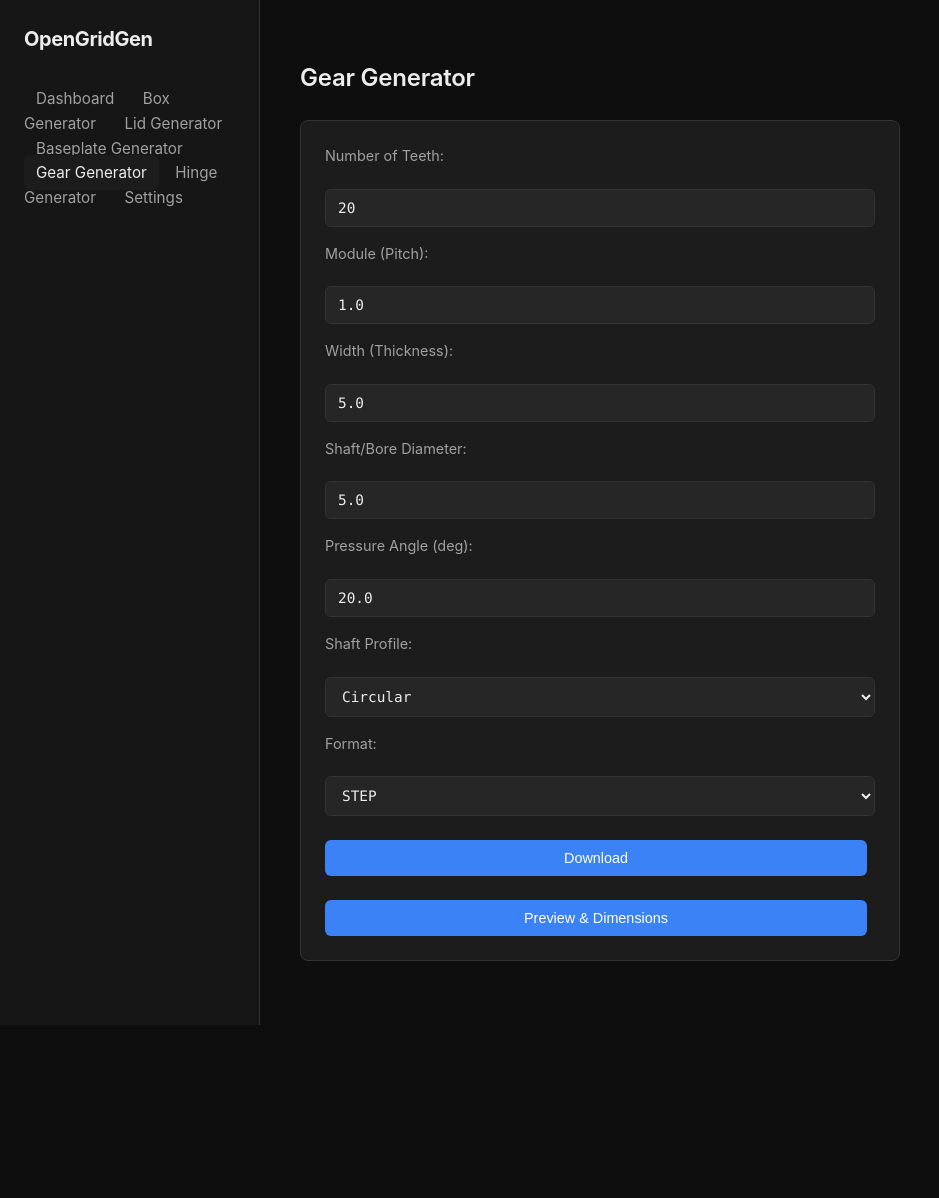
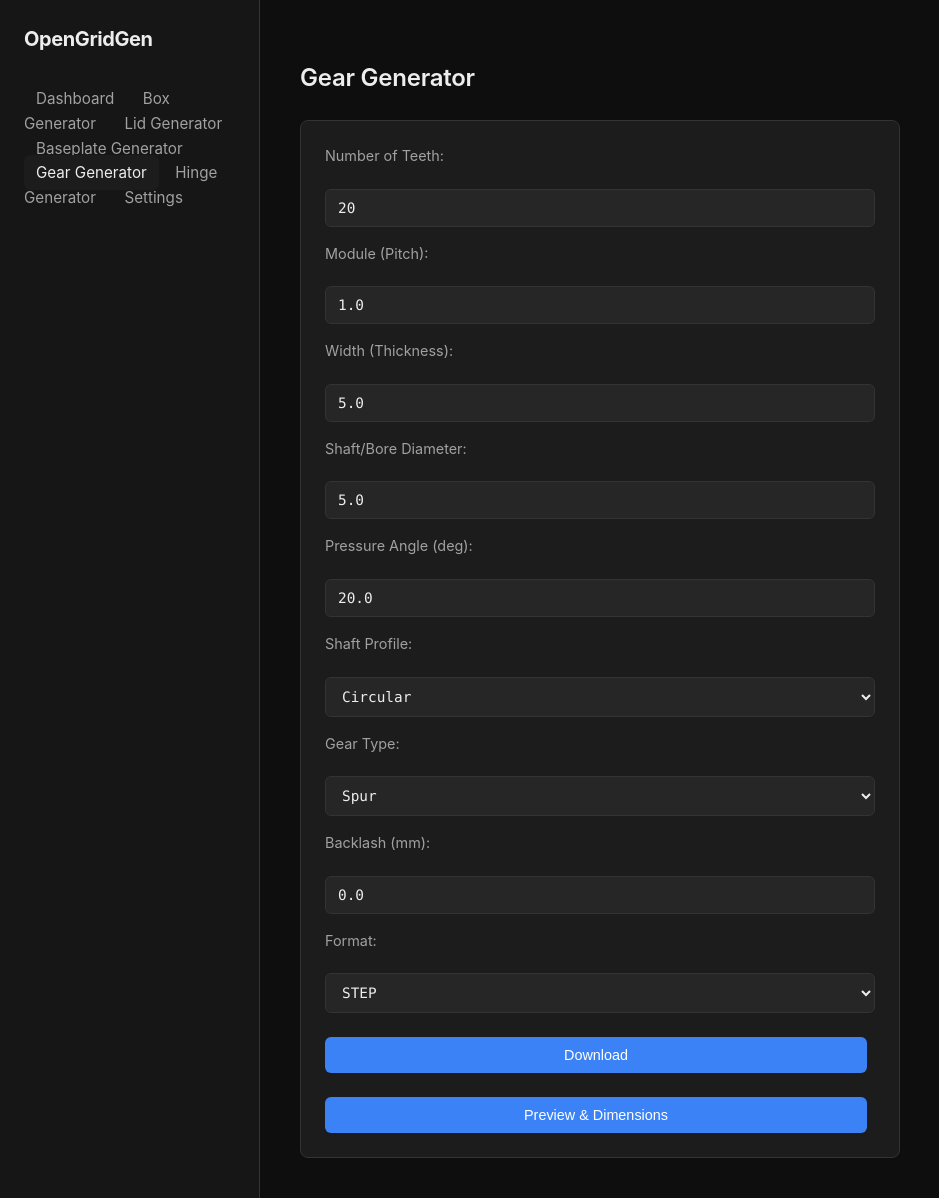
Before and after one commit to loganrf/OpenGridGen, a Flask app: page /gear in a window 1280 px wide. Shown: the top 1198 px of the page, without its empty margins (0-939 px from the left). Before the commit the page ends 1025 px from the top, so only its background shows below. Run offline with Flask 3, Linux system fonts and the light colour scheme.

Commit message:
Resolve merge conflicts and adopt send_and_remove from main
Merged origin/main into fix-temp-file-cleanup.
Resolved conflicts by replacing the register_cleanup implementation with the send_and_remove pattern from main, which provides the same functionality and includes a fix for the logging formatting issue.

Co-authored-by: loganrf <22797847+loganrf@users.noreply.github.com>

```diff
--- a/app.py
+++ b/app.py
@@ -16,20 +16,21 @@ from hinges import Hinge
 
 app = Flask(__name__)
 
+def send_and_remove(filepath, **kwargs):
+    @after_this_request
+    def remove_file(response):
+        try:
+            os.remove(filepath)
+        except Exception as error:
+            app.logger.error(f"Error removing or closing downloaded file handle: {error}")
+        return response
+    return send_file(filepath, **kwargs)
+
 # Global settings (simplified for single-user local tool)
 SETTINGS = {
     "GRU": 25.0,
     "GRHU": 5.0
 }
-
-def register_cleanup(filepath):
-    @after_this_request
-    def remove_file(response):
-        try:
-            os.remove(filepath)
-        except Exception as error:
-            app.logger.error("Error removing temp file: %s", error)
-        return response
 
 def update_constants():
     gru = SETTINGS["GRU"]
@@ -182,9 +183,7 @@ def preview_box():
         filepath = os.path.join(tempfile.gettempdir(), filename)
         box.save_stl_file(filepath)
 
-        register_cleanup(filepath)
-
-        response = send_file(filepath, mimetype='model/stl')
+        response = send_and_remove(filepath, mimetype='model/stl')
         response.headers['X-Dimensions'] = json.dumps(dims)
         return response
     except Exception as e:
@@ -202,8 +201,9 @@ def download_box():
 
         box = cqgridfinity.GridfinityBox(length, width, height, solid=solid)
 
-        filename = f"box_{width}x{length}x{height}.{format_type}"
-        filepath = os.path.join(tempfile.gettempdir(), filename)
+        user_filename = f"box_{width}x{length}x{height}.{format_type}"
+        disk_filename = f"download_box_{uuid.uuid4()}.{format_type}"
+        filepath = os.path.join(tempfile.gettempdir(), disk_filename)
 
         if format_type == 'step':
             box.save_step_file(filepath)
@@ -212,9 +212,7 @@ def download_box():
         else:
             return "Invalid format", 400
 
-        register_cleanup(filepath)
-
-        return send_file(filepath, as_attachment=True, download_name=filename)
+        return send_and_remove(filepath, as_attachment=True, download_name=user_filename)
     except Exception as e:
         return str(e), 500
 
@@ -246,9 +244,7 @@ def preview_lid():
         filepath = os.path.join(tempfile.gettempdir(), filename)
         lid_obj.save_stl_file(filepath)
 
-        register_cleanup(filepath)
-
-        response = send_file(filepath, mimetype='model/stl')
+        response = send_and_remove(filepath, mimetype='model/stl')
         response.headers['X-Dimensions'] = json.dumps(dims)
         return response
     except Exception as e:
@@ -270,8 +266,9 @@ def download_lid():
                                  handle_height=handle_height)
         lid_obj.render() # Update cq_obj
 
-        filename = f"lid_{width}x{length}.{format_type}"
-        filepath = os.path.join(tempfile.gettempdir(), filename)
+        user_filename = f"lid_{width}x{length}.{format_type}"
+        disk_filename = f"download_lid_{uuid.uuid4()}.{format_type}"
+        filepath = os.path.join(tempfile.gettempdir(), disk_filename)
 
         if format_type == 'step':
             lid_obj.save_step_file(filepath)
@@ -280,9 +277,7 @@ def download_lid():
         else:
             return "Invalid format", 400
 
-        register_cleanup(filepath)
-
-        return send_file(filepath, as_attachment=True, download_name=filename)
+        return send_and_remove(filepath, as_attachment=True, download_name=user_filename)
     except Exception as e:
         return str(e), 500
 
@@ -349,9 +344,7 @@ def preview_baseplate():
         filepath = os.path.join(tempfile.gettempdir(), filename)
         bp.save_stl_file(filepath)
 
-        register_cleanup(filepath)
-
-        response = send_file(filepath, mimetype='model/stl')
+        response = send_and_remove(filepath, mimetype='model/stl')
         response.headers['X-Dimensions'] = json.dumps(dims)
         return response
     except Exception as e:
@@ -379,8 +372,9 @@ def download_baseplate():
                                      width_padding=padding_width,
                                      **kwargs)
 
-        filename = f"baseplate_{width}x{length}.{format_type}"
-        filepath = os.path.join(tempfile.gettempdir(), filename)
+        user_filename = f"baseplate_{width}x{length}.{format_type}"
+        disk_filename = f"download_baseplate_{uuid.uuid4()}.{format_type}"
+        filepath = os.path.join(tempfile.gettempdir(), disk_filename)
 
         if format_type == 'step':
             bp.save_step_file(filepath)
@@ -389,9 +383,7 @@ def download_baseplate():
         else:
             return "Invalid format", 400
 
-        register_cleanup(filepath)
-
-        return send_file(filepath, as_attachment=True, download_name=filename)
+        return send_and_remove(filepath, as_attachment=True, download_name=user_filename)
     except Exception as e:
         return str(e), 500
 
@@ -413,10 +405,14 @@ def preview_gear():
         bore_d = float(data.get('bore_d', 5.0))
         pressure_angle = float(data.get('pressure_angle', 20.0))
         shaft_type = data.get('shaft_type', 'circle')
+        helix_angle = float(data.get('helix_angle', 0.0))
+        gear_type = data.get('gear_type', 'spur')
+        backlash = float(data.get('backlash', 0.0))
 
         gear_obj = Gear(teeth=teeth, module=module, width=width,
                         bore_d=bore_d, pressure_angle=pressure_angle,
-                        shaft_type=shaft_type)
+                        shaft_type=shaft_type, helix_angle=helix_angle,
+                        gear_type=gear_type, backlash=backlash)
 
         cq_obj = gear_obj.render()
         bb = cq_obj.val().BoundingBox()
@@ -426,9 +422,7 @@ def preview_gear():
         filepath = os.path.join(tempfile.gettempdir(), filename)
         gear_obj.save_stl_file(filepath)
 
-        register_cleanup(filepath)
-
-        response = send_file(filepath, mimetype='model/stl')
+        response = send_and_remove(filepath, mimetype='model/stl')
         response.headers['X-Dimensions'] = json.dumps(dims)
         return response
     except Exception as e:
@@ -443,15 +437,20 @@ def download_gear():
         bore_d = float(request.form.get('bore_d', 5.0))
         pressure_angle = float(request.form.get('pressure_angle', 20.0))
         shaft_type = request.form.get('shaft_type', 'circle')
+        helix_angle = float(request.form.get('helix_angle', 0.0))
+        gear_type = request.form.get('gear_type', 'spur')
+        backlash = float(request.form.get('backlash', 0.0))
         format_type = request.form.get('format', 'step').lower()
 
         gear_obj = Gear(teeth=teeth, module=module, width=width,
                         bore_d=bore_d, pressure_angle=pressure_angle,
-                        shaft_type=shaft_type)
+                        shaft_type=shaft_type, helix_angle=helix_angle,
+                        gear_type=gear_type, backlash=backlash)
         gear_obj.render()
 
-        filename = f"gear_m{module}_z{teeth}.{format_type}"
-        filepath = os.path.join(tempfile.gettempdir(), filename)
+        user_filename = f"gear_m{module}_z{teeth}.{format_type}"
+        disk_filename = f"download_gear_{uuid.uuid4()}.{format_type}"
+        filepath = os.path.join(tempfile.gettempdir(), disk_filename)
 
         if format_type == 'step':
             gear_obj.save_step_file(filepath)
@@ -460,9 +459,7 @@ def download_gear():
         else:
             return "Invalid format", 400
 
-        register_cleanup(filepath)
-
-        return send_file(filepath, as_attachment=True, download_name=filename)
+        return send_and_remove(filepath, as_attachment=True, download_name=user_filename)
     except Exception as e:
         return str(e), 500
 
@@ -487,9 +484,7 @@ def preview_hinge():
         filepath = os.path.join(tempfile.gettempdir(), filename)
         hinge_obj.save_stl_file(filepath)
 
-        register_cleanup(filepath)
-
-        response = send_file(filepath, mimetype='model/stl')
+        response = send_and_remove(filepath, mimetype='model/stl')
         response.headers['X-Dimensions'] = json.dumps(dims)
         return response
     except Exception as e:
@@ -509,8 +504,9 @@ def download_hinge():
                           pin_diam=pin_diam, clearance=clearance)
         hinge_obj.render()
 
-        filename = f"hinge_{length}x{width}.{format_type}"
-        filepath = os.path.join(tempfile.gettempdir(), filename)
+        user_filename = f"hinge_{length}x{width}.{format_type}"
+        disk_filename = f"download_hinge_{uuid.uuid4()}.{format_type}"
+        filepath = os.path.join(tempfile.gettempdir(), disk_filename)
 
         if format_type == 'step':
             hinge_obj.save_step_file(filepath)
@@ -519,9 +515,7 @@ def download_hinge():
         else:
             return "Invalid format", 400
 
-        register_cleanup(filepath)
-
-        return send_file(filepath, as_attachment=True, download_name=filename)
+        return send_and_remove(filepath, as_attachment=True, download_name=user_filename)
     except Exception as e:
         return str(e), 500
 
--- a/templates/gear.html
+++ b/templates/gear.html
@@ -25,6 +25,21 @@
         <option value="d_cut">D-Cut</option>
     </select>
 
+    <label for="gear_type">Gear Type:</label>
+    <select id="gear_type" name="gear_type" onchange="toggleHelix()">
+        <option value="spur">Spur</option>
+        <option value="helical">Helical</option>
+        <option value="herringbone">Herringbone</option>
+    </select>
+
+    <div id="helix_container" style="display:none;">
+        <label for="helix_angle">Helix Angle (deg):</label>
+        <input type="number" id="helix_angle" name="helix_angle" value="0.0" step="0.1">
+    </div>
+
+    <label for="backlash">Backlash (mm):</label>
+    <input type="number" id="backlash" name="backlash" value="0.0" step="0.05" min="0.0">
+
     <label for="format">Format:</label>
     <select id="format" name="format">
         <option value="step">STEP</option>
@@ -45,6 +60,21 @@
 </div>
 
 <script>
+    function toggleHelix() {
+        const type = document.getElementById('gear_type').value;
+        const helixContainer = document.getElementById('helix_container');
+        if (type === 'helical' || type === 'herringbone') {
+            helixContainer.style.display = 'block';
+            // Set default if 0 and user switches to helical
+            const angleInput = document.getElementById('helix_angle');
+            if (parseFloat(angleInput.value) === 0) {
+                angleInput.value = 30.0;
+            }
+        } else {
+            helixContainer.style.display = 'none';
+        }
+    }
+
     async function updatePreview() {
         const teeth = document.getElementById('teeth').value;
         const module = document.getElementById('module').value;
@@ -52,13 +82,19 @@
         const bore_d = document.getElementById('bore_d').value;
         const pressure_angle = document.getElementById('pressure_angle').value;
         const shaft_type = document.getElementById('shaft_type').value;
+        const gear_type = document.getElementById('gear_type').value;
+        const helix_angle = document.getElementById('helix_angle').value;
+        const backlash = document.getElementById('backlash').value;
 
         showLoading();
         try {
             const response = await fetch('/api/preview_gear', {
                 method: 'POST',
                 headers: { 'Content-Type': 'application/json' },
-                body: JSON.stringify({ teeth, module, width, bore_d, pressure_angle, shaft_type })
+                body: JSON.stringify({
+                    teeth, module, width, bore_d, pressure_angle, shaft_type,
+                    gear_type, helix_angle, backlash
+                })
             });
             if (!response.ok) throw new Error('Preview generation failed');
 
```
Also changed, not shown: gears.py (+41 -3 lines), test_app.py (+15 -0 lines).
